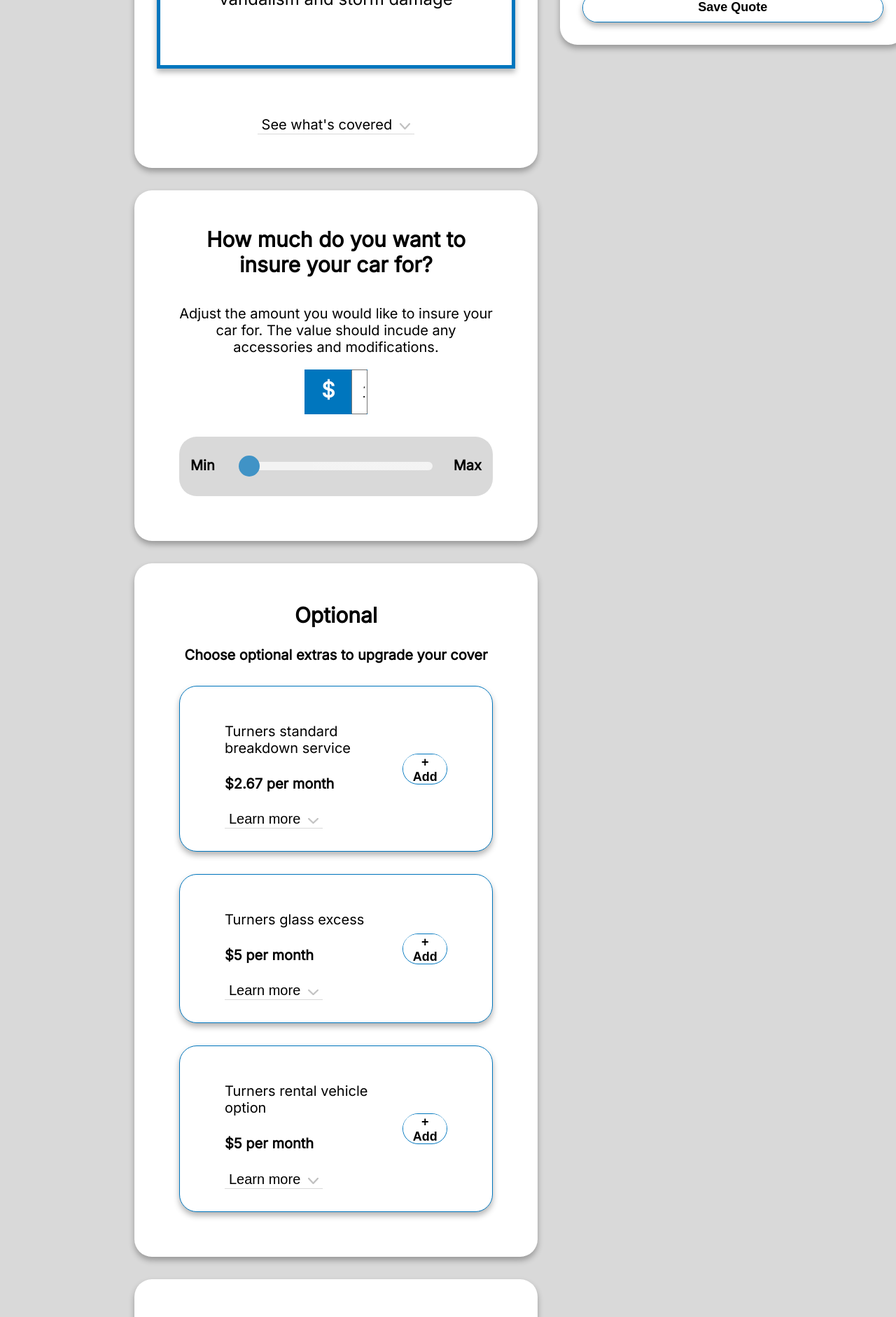
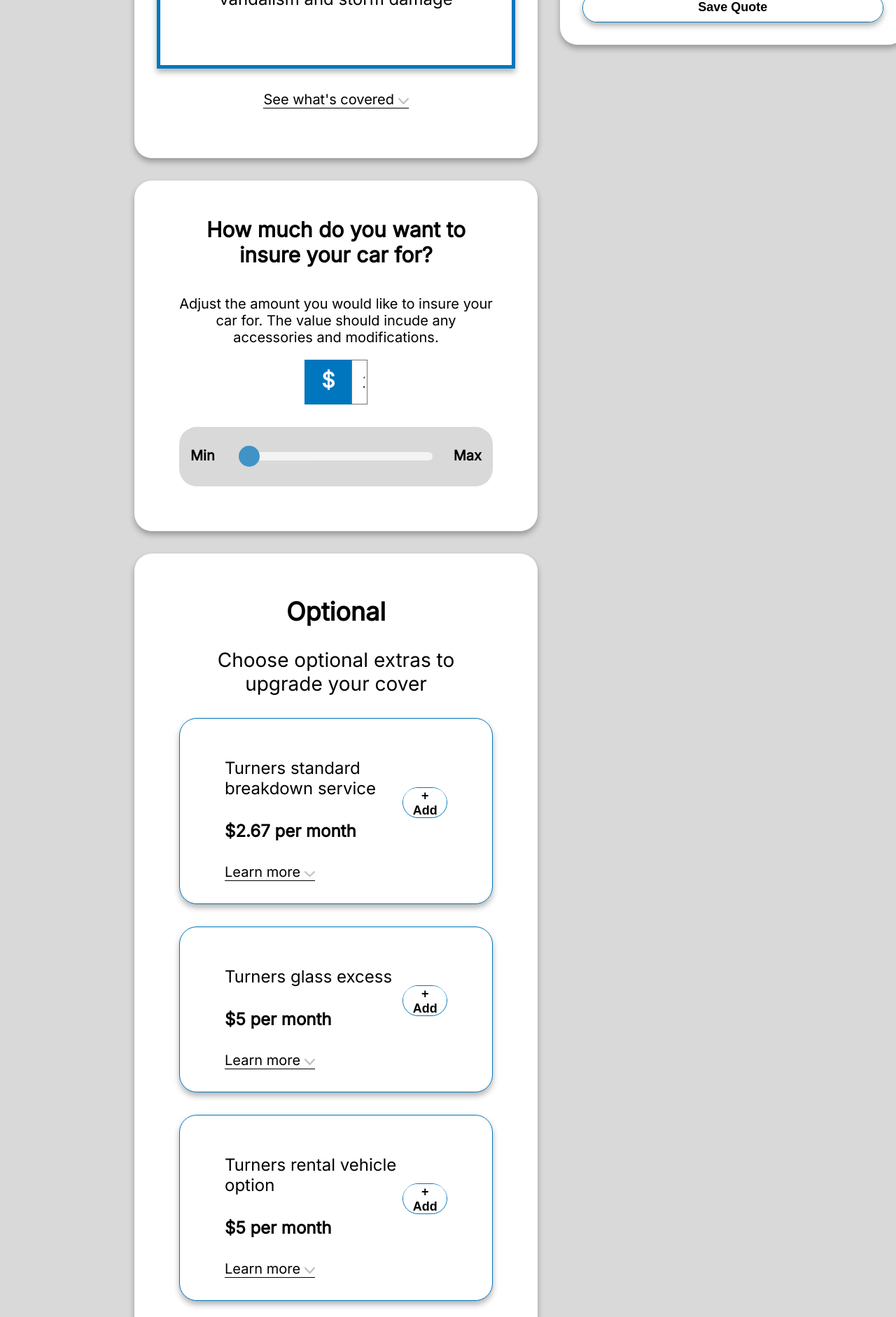
Before and after one commit to annalittler/turners, a React (Create React App) app in the folder client/: page /quote-step-2 in a window 1280 px wide. Shown: the part 1420-3302 px from the top of the page at 70% size. Built offline with nearby package versions, Linux system fonts and the light colour scheme.

Commit message:
adding changes

```diff
--- a/client/src/components/quote-components/InsuranceData.js
+++ b/client/src/components/quote-components/InsuranceData.js
@@ -17,7 +17,7 @@
     },
     {
         set: "third",
-        name: "Third Party",
+        name: "Third Party Only",
         rating: null,
         cost: 25.28,
         details:
@@ -25,4 +25,37 @@
     },
 ]
 
-export { InsuranceData }
+const InsuranceDetails = [
+    {
+        breakdown: `Mechanical Breakdown Insurance is an insurance policy that protects you from unexpected costs in the event that your car has a sudden and unforseen breakdown.
+            Cover is available for different types and categories of vehicles. Some vehicles may require an additional premium to be paid. Speak to one of our Business Managers for more information about the type of vehicles covered, special conditions and pricing which apply.`,
+    },
+    {
+        glass: `Glass Excess Insurance is an insurance policy that protects you from unexpected costs in the event that your car has a sudden and unforseen breakdown.
+            Cover is available for different types and categories of vehicles. Some vehicles may require an additional premium to be paid. Speak to one of our Business Managers for more information about the type of vehicles covered, special conditions and pricing which apply.`,
+    },
+    {
+        rental: `Rental Vehicle Option is an insurance policy that protects you from unexpected costs in the event that your car has a sudden and unforseen breakdown.
+            Cover is available for different types and categories of vehicles. Some vehicles may require an additional premium to be paid. Speak to one of our Business Managers for more information about the type of vehicles covered, special conditions and pricing which apply.`,
+    },
+]
+
+const InsuranceCovers = [
+    {
+        set: "comp",
+        details: `Comprehensive Insurance is an insurance policy that protects you from unexpected costs in the event that your car has a sudden and unforseen breakdown.
+            Cover is available for different types and categories of vehicles. Some vehicles may require an additional premium to be paid. Speak to one of our Business Managers for more information about the type of vehicles covered, special conditions and pricing which apply.`,
+    },
+    {
+        set: "fire",
+        details: `Third Party, Fire & Theft Insurance is an insurance policy that protects you from unexpected costs in the event that your car has a sudden and unforseen breakdown.
+            Cover is available for different types and categories of vehicles. Some vehicles may require an additional premium to be paid. Speak to one of our Business Managers for more information about the type of vehicles covered, special conditions and pricing which apply.`,
+    },
+    {
+        set: "third",
+        details: `Third Party Only Insurance is an insurance policy that protects you from unexpected costs in the event that your car has a sudden and unforseen breakdown.
+            Cover is available for different types and categories of vehicles. Some vehicles may require an additional premium to be paid. Speak to one of our Business Managers for more information about the type of vehicles covered, special conditions and pricing which apply.`,
+    },
+]
+
+export { InsuranceData, InsuranceDetails, InsuranceCovers }
--- a/client/src/components/quote-components/Optional.js
+++ b/client/src/components/quote-components/Optional.js
@@ -1,5 +1,7 @@
 import "./style/Optional.css"
+import { InsuranceDetails } from "./InsuranceData"
 import Icon from "./assests/chevron-down-grey.png"
+import Tick from "./assests/tick-icon.png"
 import ReuseableCard from "../reusable-card/ReuseableCard"
 import { useState } from "react"
 
@@ -36,28 +38,19 @@
             <ReuseableCard>
                 <div style={font} className="optional-main">
                     <h2>Optional</h2>
-                    <h4>Choose optional extras to upgrade your cover</h4>
+                    <p>Choose optional extras to upgrade your cover</p>
                     <ReuseableCard border={btnOutline}>
                         <div className="optional-btn-main">
                             <div className="optional-btn-left">
                                 <p>Turners standard breakdown service</p>
                                 <h4>$2.67 per month</h4>
-                                <button>
-                                    Learn more &nbsp;
-                                    <img
-                                        src={Icon}
-                                        fill={`black`}
-                                        width={15}
-                                        alt="arrow icon"
-                                    />
-                                </button>
                             </div>
                             <div className="optional-btn-right">
                                 <ReuseableCard {...componentStyle}>
                                     <button
                                         className={
                                             breakdownService === "0"
-                                                ? "reusable-selected-btn"
+                                                ? "reusable-selected-green-btn"
                                                 : "reusable-add-btn"
                                         }
                                         onClick={breakdownCost}
@@ -69,12 +62,32 @@
                                         }
                                         id="breakdown"
                                     >
-                                        {breakdownService === "0"
-                                            ? "Remove"
-                                            : "+ Add"}
+                                        {breakdownService === "0" ? (
+                                            <img
+                                                src={Tick}
+                                                alt="tick"
+                                                width={40}
+                                            />
+                                        ) : (
+                                            "+ Add"
+                                        )}
                                     </button>
                                 </ReuseableCard>
                             </div>
+                        </div>
+                        <div className="optional-btn-bottom">
+                            <details>
+                                <summary>
+                                    Learn more{" "}
+                                    <img
+                                        src={Icon}
+                                        fill={`black`}
+                                        width={15}
+                                        alt="arrow icon"
+                                    />
+                                </summary>
+                                {InsuranceDetails[0].breakdown}
+                            </details>
                         </div>
                     </ReuseableCard>
                     <ReuseableCard border={btnOutline}>
@@ -82,22 +95,13 @@
                             <div className="optional-btn-left">
                                 <p>Turners glass excess</p>
                                 <h4>$5 per month</h4>
-                                <button>
-                                    Learn more &nbsp;
-                                    <img
-                                        src={Icon}
-                                        fill={`black`}
-                                        width={15}
-                                        alt="arrow icon"
-                                    />
-                                </button>
                             </div>
                             <div className="optional-btn-right">
                                 <ReuseableCard {...componentStyle}>
                                     <button
                                         className={
                                             glassExcess === "0"
-                                                ? "reusable-selected-btn"
+                                                ? "reusable-selected-green-btn"
                                                 : "reusable-add-btn"
                                         }
                                         onClick={glassCost}
@@ -105,12 +109,32 @@
                                         value={glassExcess === "0" ? "5" : "0"}
                                         id="glass"
                                     >
-                                        {glassExcess === "0"
-                                            ? "Remove"
-                                            : "+ Add"}
+                                        {glassExcess === "0" ? (
+                                            <img
+                                                src={Tick}
+                                                alt="tick"
+                                                width={40}
+                                            />
+                                        ) : (
+                                            "+ Add"
+                                        )}
                                     </button>
                                 </ReuseableCard>
                             </div>
+                        </div>
+                        <div className="optional-btn-bottom">
+                            <details>
+                                <summary>
+                                    Learn more{" "}
+                                    <img
+                                        src={Icon}
+                                        fill={`black`}
+                                        width={15}
+                                        alt="arrow icon"
+                                    />
+                                </summary>
+                                {InsuranceDetails[1].glass}
+                            </details>
                         </div>
                     </ReuseableCard>
                     <ReuseableCard border={btnOutline}>
@@ -118,22 +142,13 @@
                             <div className="optional-btn-left">
                                 <p>Turners rental vehicle option</p>
                                 <h4>$5 per month</h4>
-                                <button>
-                                    Learn more &nbsp;
-                                    <img
-                                        src={Icon}
-                                        fill={`black`}
-                                        width={15}
-                                        alt="arrow icon"
-                                    />
-                                </button>
                             </div>
                             <div className="optional-btn-right">
                                 <ReuseableCard {...componentStyle}>
                                     <button
                                         className={
                                             rentalVehicle === "0"
-                                                ? "reusable-selected-btn"
+                                                ? "reusable-selected-green-btn"
                                                 : "reusable-add-btn"
                                         }
                                         onClick={rentalCost}
@@ -143,12 +158,32 @@
                                         }
                                         id="rental"
                                     >
-                                        {rentalVehicle === "0"
-                                            ? "Remove"
-                                            : "+ Add"}
+                                        {rentalVehicle === "0" ? (
+                                            <img
+                                                src={Tick}
+                                                alt="tick"
+                                                width={40}
+                                            />
+                                        ) : (
+                                            "+ Add"
+                                        )}
                                     </button>
                                 </ReuseableCard>
                             </div>
+                        </div>
+                        <div className="optional-btn-bottom">
+                            <details>
+                                <summary>
+                                    Learn more{" "}
+                                    <img
+                                        src={Icon}
+                                        fill={`black`}
+                                        width={15}
+                                        alt="arrow icon"
+                                    />
+                                </summary>
+                                {InsuranceDetails[2].rental}
+                            </details>
                         </div>
                     </ReuseableCard>
                 </div>
--- a/client/src/components/quote-components/QuoteCard.js
+++ b/client/src/components/quote-components/QuoteCard.js
@@ -1,4 +1,5 @@
 import "./style/QuoteCard.css"
+import { InsuranceCovers } from "./InsuranceData"
 import Icon from "./assests/chevron-down-grey.png"
 import pdfIcon from "./assests/pdf-icon.png"
 import ReuseableCard from "../reusable-card/ReuseableCard"
@@ -121,17 +122,26 @@
                             )
                         })}
                 </div>
-                <div className="quote-card-bottom-2">
-                    <button className="btn-btn-btn" style={font}>
-                        See what's covered &nbsp;
+                <ReuseableCard shadow={`none`} padding={`1rem 3rem 0 3rem`}>
+                    <div className="quote-btn-bottom">
+                        <details>
+                            <summary>
+                                See what's covered{" "}
                                 <img
                                     src={Icon}
                                     fill={`black`}
                                     width={15}
                                     alt="arrow icon"
                                 />
-                    </button>
+                            </summary>
+                            {InsuranceCovers.filter(
+                                (i) => i.set === btnSelected
+                            ).map((item) => {
+                                return item.details
+                            })}
+                        </details>
                     </div>
+                </ReuseableCard>
             </ReuseableCard>
         </>
     )
--- a/client/src/components/quote-components/style/Optional.css
+++ b/client/src/components/quote-components/style/Optional.css
@@ -1,9 +1,14 @@
 .optional-main h2{
+    font-size: 36px;
+    font-weight: 800;
+}
+
+.optional-main h4{
     font-size: 30px;
 }
 
-.optional-main h4{
-    font-size: 20px;
+.optional-main p{
+    font-size: 28px;
 }
 
 .optional-btn-main{
@@ -16,12 +21,12 @@
 }
 
 .optional-btn-left p{
-    font-size: 20px;
+    font-size: 24px;
     font-weight: 200;
 }
 
 .optional-btn-left h4{
-    font-size: 20px;
+    font-size: 24px;
     font-weight: 800;
 }
 
@@ -31,10 +36,17 @@
     margin: auto;
 }
 
-.optional-btn-left button{
+
+.optional-btn-bottom details{
     font-size: 20px;
     border: none;
-    border-bottom: 1px solid var(--lightGrey);
+    border-bottom: 1px solid black;
     background-color: white;
     cursor: pointer;
+    width: fit-content;
+    text-align: start;
 }
+
+.optional-btn-bottom details summary{
+    list-style: none;
+}
--- a/client/src/components/quote-components/style/QuoteCard.css
+++ b/client/src/components/quote-components/style/QuoteCard.css
@@ -39,12 +39,7 @@
 }
 
 .quote-card-bottom{
-    width: 100%
-}
-
-.quote-card-bottom-2{
-    font-size: 18px;
-    text-align: center;
+    width: 100%;
 }
 
 .quote-buttons {
@@ -53,15 +48,20 @@
     margin-bottom: 1rem;
 }
 
-.quote-card-bottom-2{
-    padding: 1rem 0;
-    font-size: 24px;
+.quote-btn-bottom{
+    margin-top: -2rem;
 }
 
-.quote-card-bottom-2 button{
+.quote-btn-bottom details {
     font-size: 20px;
     border: none;
-    border-bottom: 1px solid var(--lightGrey);
+    border-bottom: 1px solid black;
     background-color: white;
     cursor: pointer;
+    width: fit-content;
+    margin-inline: auto ;
 }
+
+.quote-btn-bottom details summary {
+    list-style: none;
+}
--- /dev/null
+++ b/client/src/components/vins-footer/FooterTest.css
@@ -0,0 +1,5 @@
+.footer-test{
+    background-color: #696969;
+    color: white;
+    padding: 3rem 6rem;
+}
--- /dev/null
+++ b/client/src/components/vins-footer/FooterTest.js
@@ -0,0 +1,5 @@
+import "./FooterTest.css"
+
+export default function FooterTest() {
+    return <div className="footer-test">&copy; 2022 Turners</div>
+}
--- a/client/src/pages/QuoteStep2.js
+++ b/client/src/pages/QuoteStep2.js
@@ -1,5 +1,5 @@
 import "./QuoteStep2.css"
-import { useState, useEffect } from "react"
+import { useState } from "react"
 import Header from "../components/header/Header"
 import ProgressBar from "../components/progress-bar/ProgressBar"
 import QuoteCard from "../components/quote-components/QuoteCard"
@@ -10,6 +10,7 @@
 import Optional from "../components/quote-components/Optional"
 import TermsAndC from "../components/quote-components/TermsAndC"
 import ReuseableCard from "../components/reusable-card/ReuseableCard"
+import FooterTest from "../components/vins-footer/FooterTest"
 
 export default function QuoteStep2() {
     const [quoteSelected, setQuoteSelected] = useState("comp")
@@ -20,6 +21,8 @@
     const [sliderValue, setSliderValue] = useState(5000)
 
     const font = { fontFamily: `Inter` }
+
+    console.log(`slider amount shown`, sliderValue)
 
     const selectQuote = (e) => {
         setQuoteSelected(e.target.value)
@@ -118,6 +121,7 @@
                     <MoreTime />
                 </div>
             </div>
+            <FooterTest />
         </>
     )
 }
```
Also changed, not shown: client/src/components/quote-components/TierContentTabs.js (+13 -10 lines), client/src/components/reusable-card/ReusableCard.css (+12 -0 lines), client/src/components/quote-components/assests/tick-icon.png (added). Lines whose indentation alone changed are shown as unchanged.
